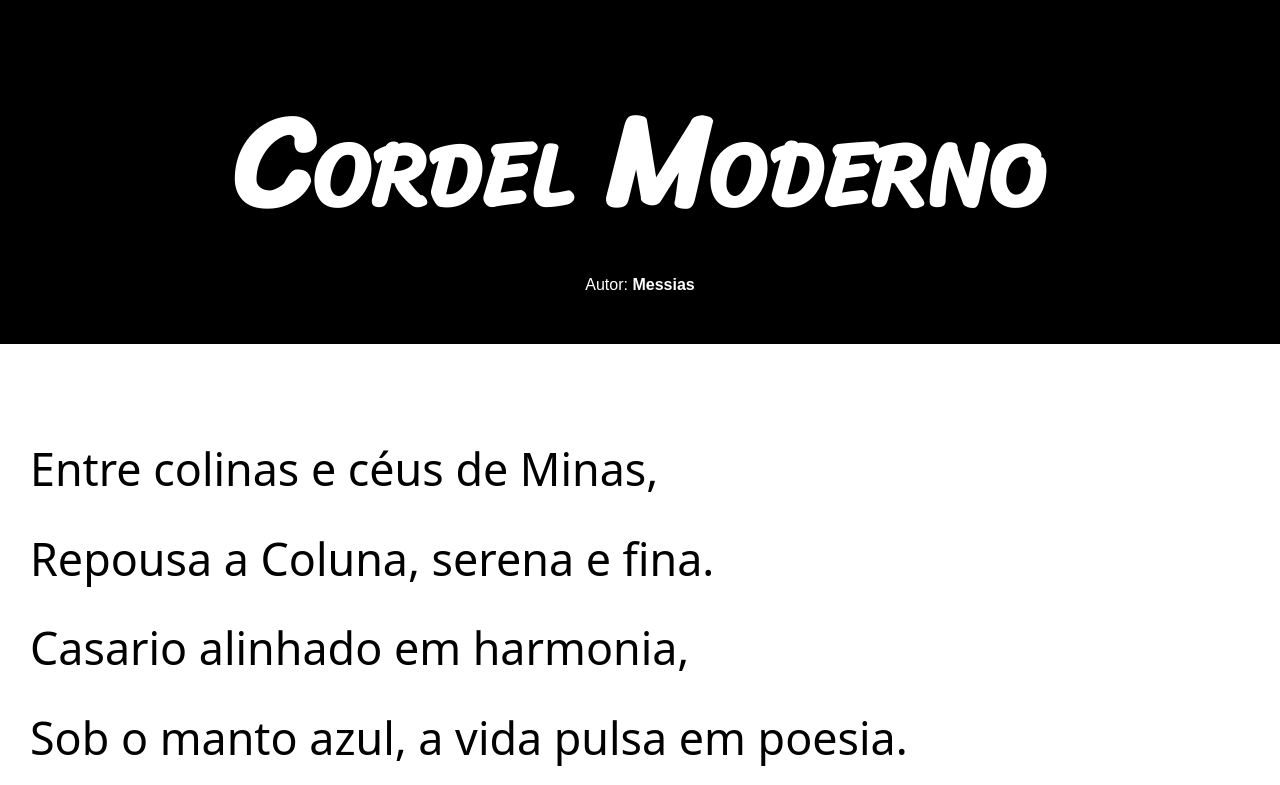
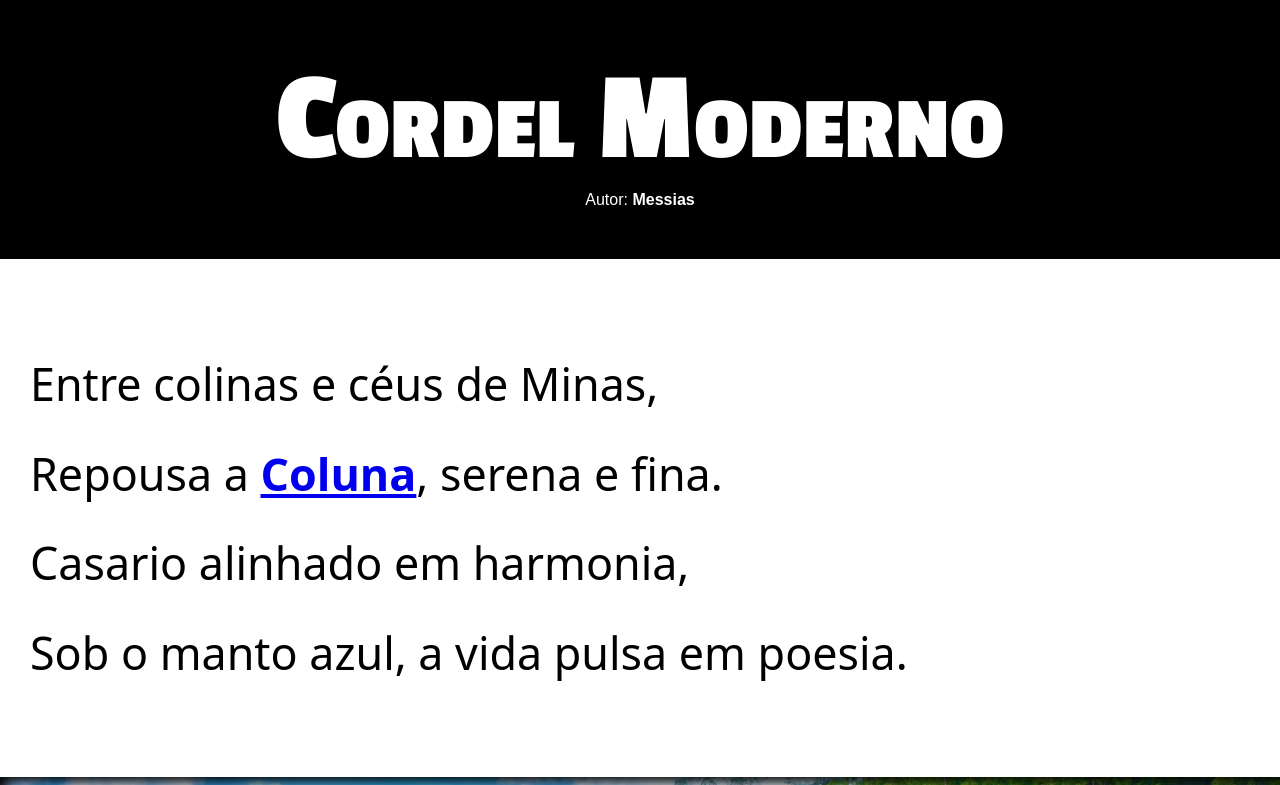
Before and after one commit to GilsoAlves/coluna, a plain HTML site: page index.html in a window 1280 px wide. Shown: the top 785 px of the page. Drawn offline with Linux system fonts and the light colour scheme; a web font is replaced by a local one.

Commit message:
Atualizei

```diff
--- a/estilo/style.css
+++ b/estilo/style.css
@@ -3,6 +3,9 @@
 @import url('https://fonts.googleapis.com/css2?family=Sriracha&display=swap');
 
 @import url('https://fonts.googleapis.com/css2?family=Srisakdi:wght@400;700&display=swap');
+
+
+@import url('https://fonts.googleapis.com/css2?family=Passion+One:wght@400;700;900&family=Roboto+Condensed:ital,wght@0,100..900;1,100..900&display=swap');
 
 * {
     margin: 0px;
@@ -13,11 +16,12 @@
     --fonte-padrao: Arial, Helvetica, sans-serif;
     --fonte1:"Srisakdi", system-ui;
     --fonte2: "Sriracha", cursive, sans-serif;
+    --fonte4:"Passion One", sans-serif;
 }
 html, body {
     font-family: var(--fonte-padrao);
     min-height: 100vh;
-    background-color: darkgray;
+    background-color: rgba(228, 208, 208, 0.253);
 
 
 }
@@ -27,7 +31,7 @@ header {
     text-align: center;
 }
 header > h1 {
-    font-family: var(--fonte2);
+    font-family: var(--fonte4);
     padding-top: 50px;
     font-variant: small-caps;
     font-size: 10vw;
@@ -76,7 +80,7 @@ section#img1 {
 
 }
 section#img2 {
-    background-image: url(../imagens/praça1.jpeg);
+    background-image: url(../imagens/ceu.jpeg);
     background-position: right center;
     background-size: cover;
 }
--- a/index.html
+++ b/index.html
@@ -14,7 +14,7 @@
     <section class="normal">
         <p>
             Entre colinas e céus de Minas,<br>
-            Repousa a Coluna, serena e fina. <br>
+            Repousa a <a href="https://pt.wikipedia.org/wiki/Coluna_%28Minas_Gerais%29" target="_blank"><strong>Coluna</strong></a>, serena e fina. <br>
             Casario alinhado em harmonia, <br>
             Sob o manto azul, a vida pulsa em poesia.
 
```
Also changed, not shown: imagens/Igreja_Matriz_de_Coluna250.jpg (added), imagens/Igreja_Matriz_de_Coluna350.jpg (added), imagens/WhatsApp Image 2024-02-14 at 15.43.21 (1).jpeg (added), imagens/WhatsApp Image 2024-02-14 at 15.43.21 (2).jpeg (added), imagens/WhatsApp Image 2024-02-14 at 15.43.21.jpeg (added), imagens/campo_coluna.jpg (added), imagens/ceu.jpeg (added), imagens/igreja.jpeg (added), imagens/igreja1.jpeg (added), imagens/maparotulo.jpg (added), imagens/praça.jpeg (added), imagens/praça2.jpeg (added), imagens/transferir.jpg (added), 1 other file.
